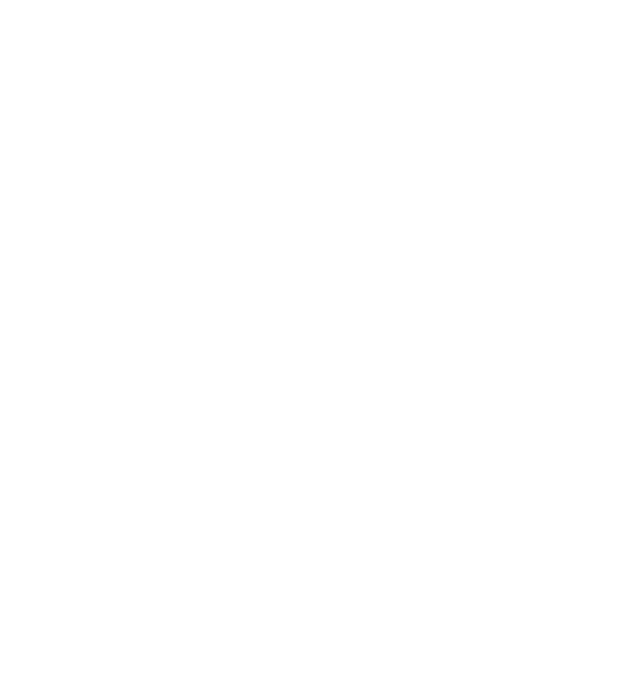
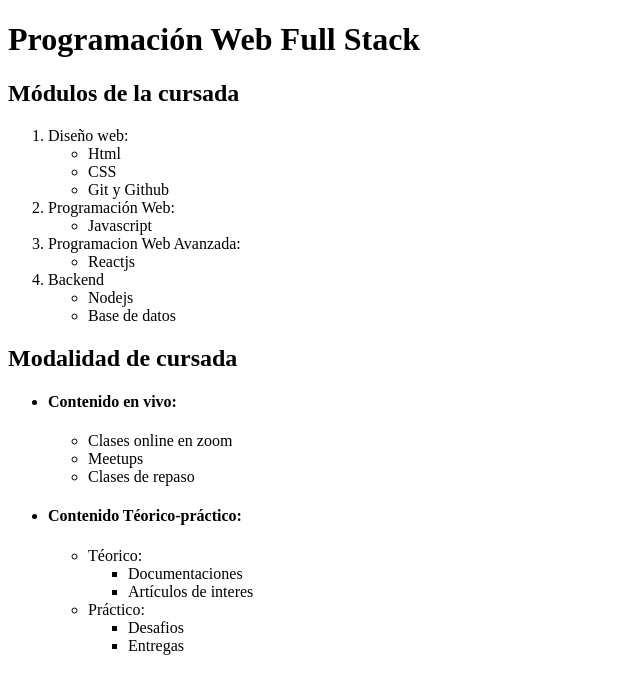
Before and after one commit to JuaniYparraguirre/E1-NUCBA, a plain HTML site: page 2index.html in a window 1280 px wide. Shown: the whole page, without its empty margins (0-640 px from the left). Drawn offline with Linux system fonts and the light colour scheme.

Commit message:
E1-Forms_y_Listas

```diff
--- a/2index.html
+++ b/2index.html
@@ -3,7 +3,67 @@
   <head>
     <meta charset="UTF-8" />
     <meta name="viewport" content="width=device-width, initial-scale=1.0" />
-    <title>2do/Html</title>
+    <title>E2-Listas_anidadas</title>
   </head>
-  <body></body>
+  <body>
+    <h1>Programación Web Full Stack</h1>
+    <section>
+      <h2>Módulos de la cursada</h2>
+      <div>
+        <ol>
+          <li>
+            Diseño web:
+            <ul>
+              <li>Html</li>
+              <li>CSS</li>
+              <li>Git y Github</li>
+            </ul>
+          </li>
+          <li>Programación Web:</li>
+          <ul>
+            <li>Javascript</li>
+          </ul>
+          <li>Programacion Web Avanzada:</li>
+          <ul>
+            <li>Reactjs</li>
+          </ul>
+          <li>Backend</li>
+          <ul>
+            <li>Nodejs</li>
+          </ul>
+          <ul>
+            <li>Base de datos</li>
+          </ul>
+        </ol>
+      </div>
+    </section>
+
+    <section>
+      <h2>Modalidad de cursada</h2>
+      <div>
+        <ul>
+          <li><h4>Contenido en vivo:</h4></li>
+          <ul>
+            <li>Clases online en zoom</li>
+            <li>Meetups</li>
+            <li>Clases de repaso</li>
+          </ul>
+
+          <li><h4>Contenido Téorico-práctico:</h4></li>
+          <ul>
+            <li>Téorico:</li>
+            <ul>
+              <li>Documentaciones</li>
+              <li>Artículos de interes</li>
+            </ul>
+            <li>Práctico:</li>
+            <ul>
+              <li>Desafios</li>
+              <li>Entregas</li>
+            </ul>
+          </ul>
+        </ul>
+      </div>
+    </section>
+  </body>
 </html>
```
Also changed, not shown: 3index.html (added, +60 -0 lines), index.html (+2 -3 lines).
